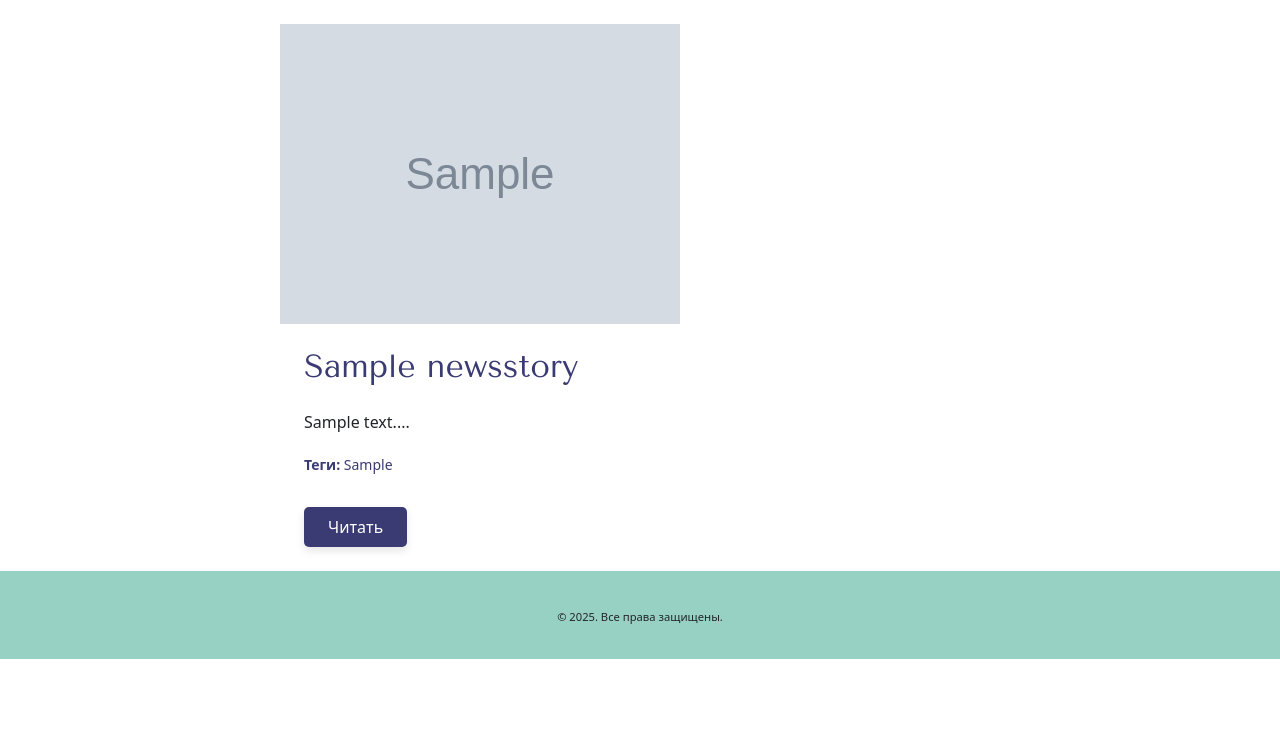
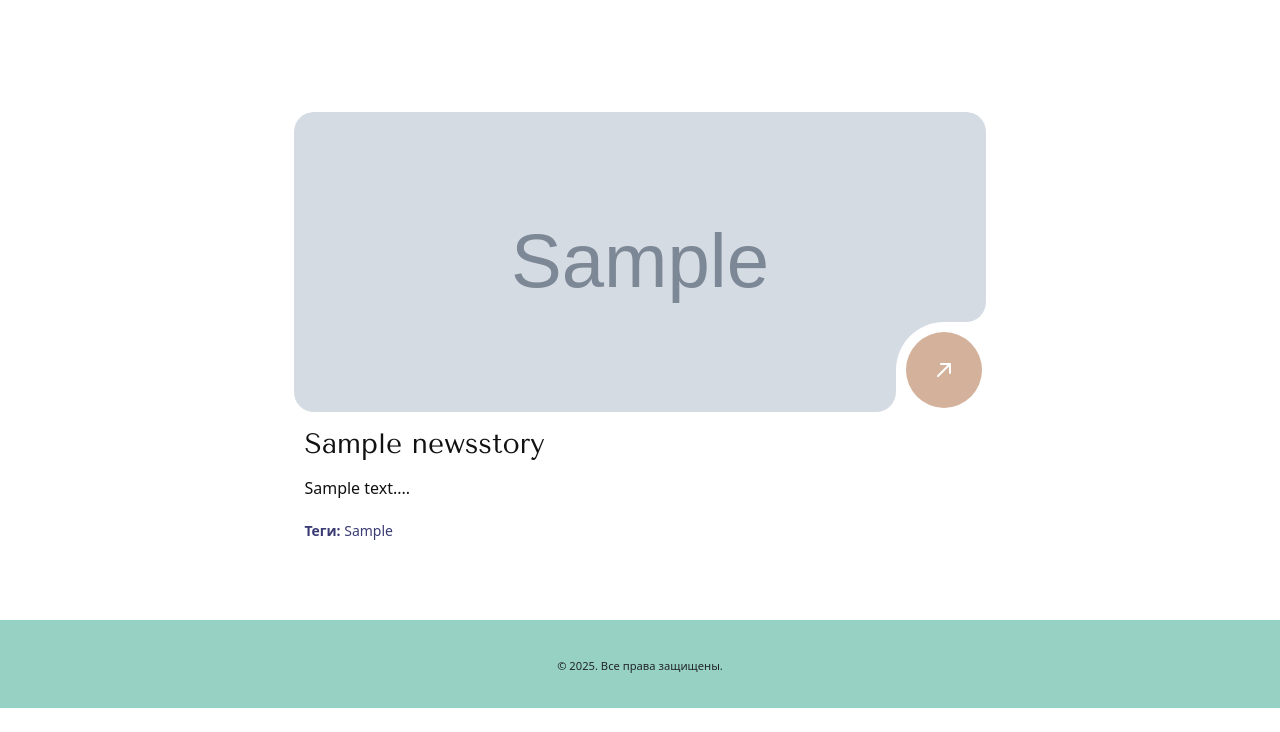
Before and after one commit to Marakuyaspb/around, a Django app: page /news/ in a window 1280 px wide. Shown: the part 68-800 px from the top of the page. Run offline with Django 5.2, Linux system fonts and the light colour scheme; tables that the repository leaves empty hold one stand-in row (values such as "Sample post"); grey boxes marked "Sample" are stand-in pictures; some libraries are stand-ins or nearby versions.

Commit message:
news cars is nice

```diff
--- a/news/templates/news/news_list.html
+++ b/news/templates/news/news_list.html
@@ -4,16 +4,160 @@
 
 {% block content %}
 
+<style>
+	.section_news {
+  padding-block: min(20vh, 2rem);
+  width: calc(min(76.5rem, 90%));
+  margin-inline: auto;
+  color: #111;
+
+  h2 {
+    text-transform: capitalize;
+    letter-spacing: 0.025em;
+    font-size: clamp(2rem, 1.8125rem + 0.75vw, 2.6rem);
+  }
+
+  a {
+    display: inline-block;
+    text-decoration: none;
+  }
+
+  .container_news {
+    margin-top: 5em;
+    display: grid;
+    grid-template-columns: repeat(auto-fit, minmax(16rem, 1fr));
+    gap: 2rem;
+
+    .card_news {
+      &:nth-child(1) .box .icon .iconBox {
+        background: #d3b19a;
+      }
+      &:nth-child(2) .box .icon .iconBox {
+        background: #70b3b1;
+      }
+      &:nth-child(3) .box .icon .iconBox {
+        background: #d05fa2;
+      }
+
+    }
+
+      .content {
+        padding: 0.938rem 0.625rem;
+
+      }
+    }
+
+    .card-inner {
+      position: relative;
+      width: inherit;
+      height: 18.75rem;
+      background: var(--clr);
+      border-radius: 1.25rem;
+      border-bottom-right-radius: 0;
+      overflow: hidden;
+
+      .box {
+        width: 100%;
+        height: 100%;
+        background: #fff;
+        border-radius: 1.25rem;
+        overflow: hidden;
+
+        .imgBox {
+          position: absolute;
+          inset: 0;
+
+          img {
+            width: 100%;
+            height: 100%;
+            object-fit: cover;
+          }
+        }
+
+        .icon {
+          position: absolute;
+          bottom: -0.375rem;
+          right: -0.375rem;
+          width: 6rem;
+          height: 6rem;
+          background: var(--clr);
+          border-top-left-radius: 50%;
+
+          &:hover .iconBox {
+            transform: scale(1.1);
+          }
+
+          &::before {
+            position: absolute;
+            content: "";
+            bottom: 0.375rem;
+            left: -1.25rem;
+            background: transparent;
+            width: 1.25rem;
+            height: 1.25rem;
+            border-bottom-right-radius: 1.25rem;
+            box-shadow: 0.313rem 0.313rem 0 0.313rem #fff;
+          }
+
+          &::after {
+            position: absolute;
+            content: "";
+            top: -1.25rem;
+            right: 0.375rem;
+            background: transparent;
+            width: 1.25rem;
+            height: 1.25rem;
+            border-bottom-right-radius: 1.25rem;
+            box-shadow: 0.313rem 0.313rem 0 0.313rem var(--clr);
+          }
+
+          .iconBox {
+            position: absolute;
+            inset: 0.625rem;
+            background: #282828;
+            border-radius: 50%;
+            display: flex;
+            justify-content: center;
+            align-items: center;
+            transition: 0.3s;
+
+            span {
+              color: #fff;
+              font-size: 1.5rem;
+            }
+          }
+        }
+      }
+    }
+  }
+}
+</style>
+
+
+
 <div class='big_fields_text'>
-	<section class="grid-box">
+
+	<section class="section_news">
 
 	{% for the_newsstory in news_list %}
+	<div class="container_news">
+		<div class="card_news">
+			<div class="card-inner" style="--clr:#fff;">
+			<div class="box">
+			<div class="imgBox">
+			<img src="{{the_newsstory.img.url}}" alt="Фото: {{ the_newsstory.title }}">
+			</div>
+			<div class="icon">
 
-	<div>
-		<img class="" src="{{the_newsstory.img.url}}">
 
-		<div class=" px-4">
-			<h2 class="indigo pt-4 pb-2">{{ the_newsstory.title }}</h2>
+			<a href="{% url 'news:the_newsstory' id=the_newsstory.newsstory_id %}" class="iconBox"> <svg width="26" height="26" viewBox="0 0 26 26" fill="none" xmlns="http://www.w3.org/2000/svg"><path d="M7 19L19 7M19 7V16M19 7H10" stroke="#ffffff" stroke-width="2" stroke-linecap="round"stroke-linejoin="round"/> </svg></a>
+
+			</div>
+			</div>
+			</div>
+
+			<div class="content">
+			<h3>{{ the_newsstory.title }}</h3>
 			<p class="card-text my-3">{{ the_newsstory.first_two_sentences }}..</p>
 			<p class="pt-1 pb-3 indigo small"><b>Теги: </b>
 				{% for tag in the_newsstory.tags.all %}
@@ -23,15 +167,15 @@
 				{% endfor %}
 			</p>
 
-			<a href="{% url 'news:the_newsstory' id=the_newsstory.newsstory_id %}">
-				<button class="white indigo_bg ">Читать</button>
-			</a>
 		</div>
 	</div>
 
-	{% endfor %}
+	</div>
+
+	 {% endfor %}
 
 	</section>
+
 </div>
 
 <script type="text/javascript" src='{% static "js/activate_carousel.js" %}'></script>
```
